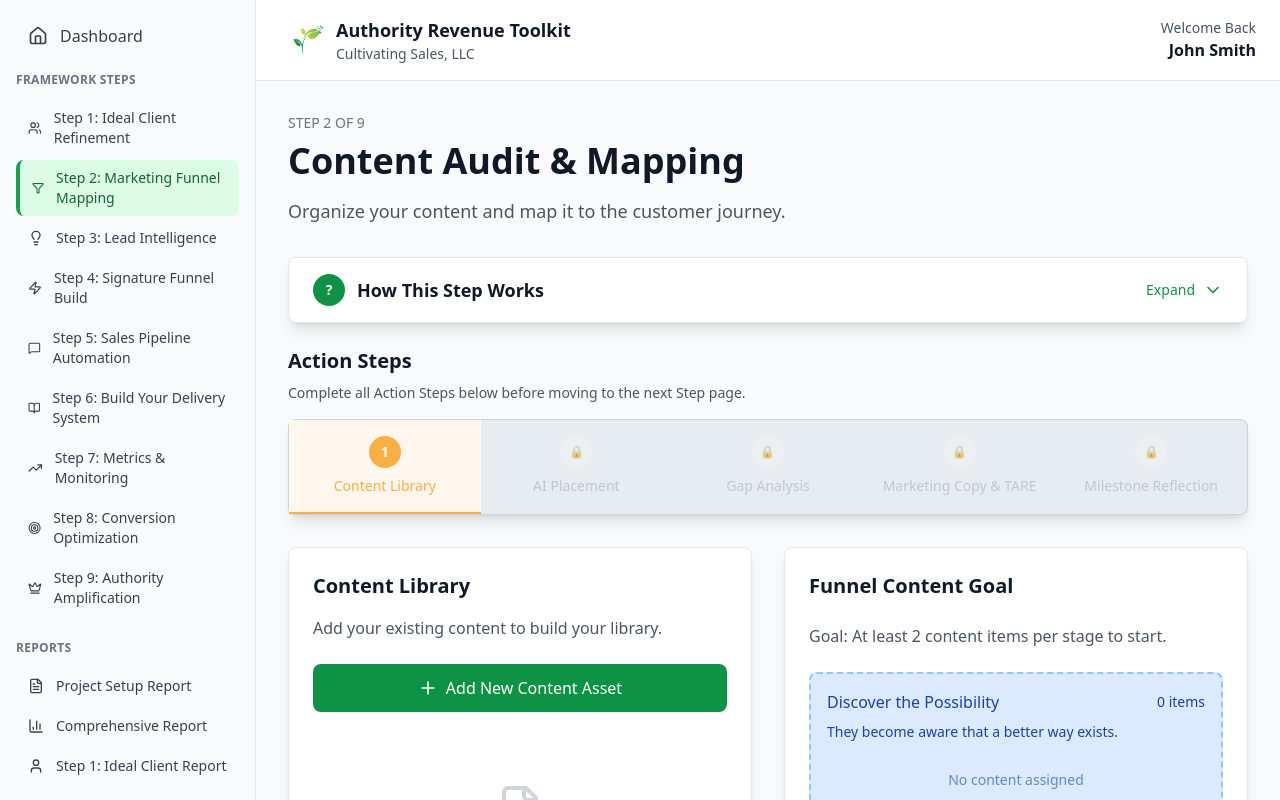
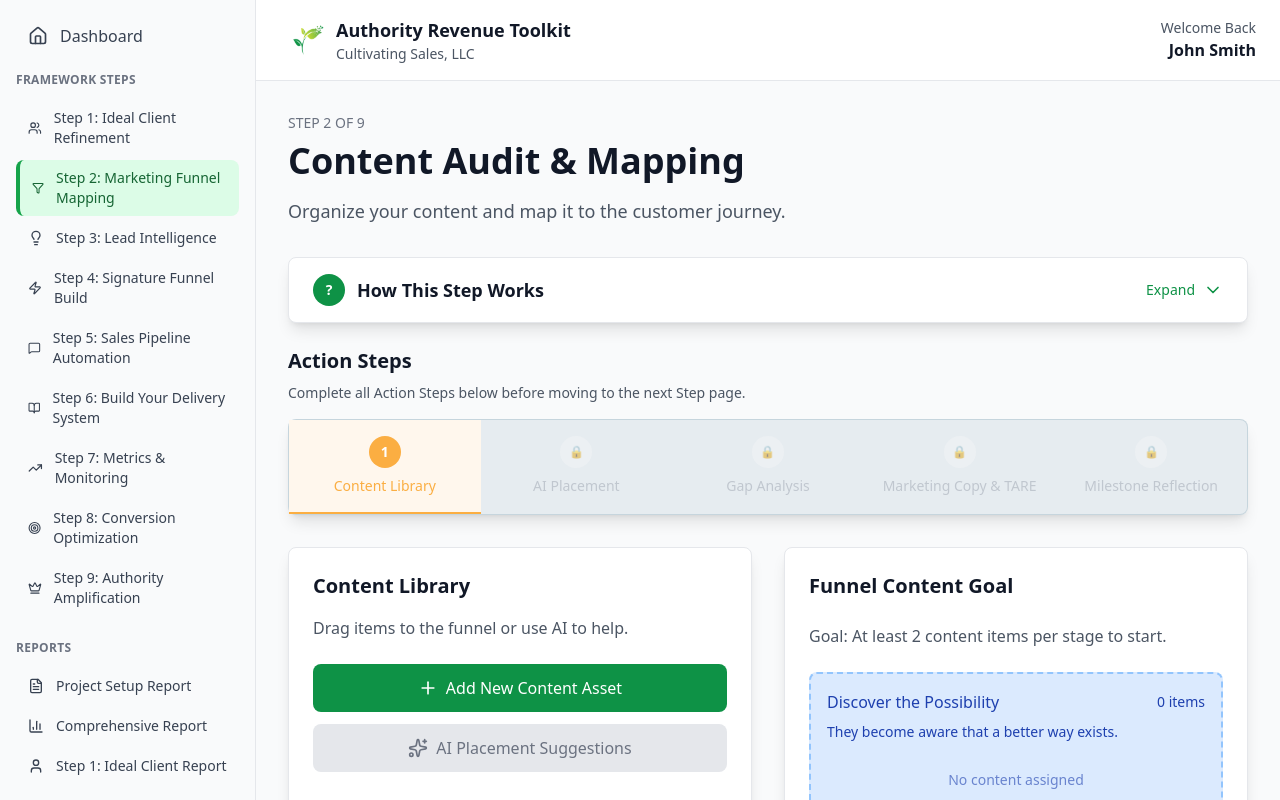
Before and after one commit to mblairghl/csp-tare-project-backup, a React (Vite) app: page /step/2 in a window 1280 px wide. Built offline with nearby package versions, Linux system fonts and the light colour scheme.

Commit message:
Add files via upload

```diff
--- a/src/components/Step2.jsx
+++ b/src/components/Step2.jsx
@@ -83,19 +83,10 @@ const Step2 = () => {
     }
   };
 
-  // Auto-progression logic
+  // Auto-progression logic - only progress when user explicitly moves forward
   useEffect(() => {
-    if (activeSubStep === 1 && hasContentLibrary && !hasPlacedContent) {
-      setActiveSubStep(2);
-    } else if (activeSubStep === 2 && hasPlacedContent && !hasCompletedGapAnalysis) {
-      setActiveSubStep(3);
-    } else if (activeSubStep === 3 && hasCompletedGapAnalysis && !hasMarketingCopy) {
-      setActiveSubStep(4);
-    } else if (activeSubStep === 4 && hasMarketingCopy) {
-      setActiveSubStep(5);
-      // Trigger celebration for milestone
-      console.log('🎉 Milestone reached!');
-    }
+    // Don't auto-progress - let user control when to move to next step
+    // User should be able to add multiple content pieces before AI placement
   }, [hasContentLibrary, hasPlacedContent, hasCompletedGapAnalysis, hasMarketingCopy, activeSubStep]);
 
   // Add content to library
@@ -187,11 +178,16 @@ const Step2 = () => {
   const applyPlacementSuggestion = (suggestion) => {
     const content = contentLibrary.find(c => c.id === suggestion.contentId);
     if (content) {
+      // Add to funnel
       setFunnelContent(prev => ({
         ...prev,
         [suggestion.suggestedStage]: [...prev[suggestion.suggestedStage], content]
       }));
+      // Remove from library
       setContentLibrary(prev => prev.filter(c => c.id !== content.id));
+
+      // Update AI results to remove this suggestion
+      setAiPlacementResults(prev => prev.filter(r => r.contentId !== suggestion.contentId));
     }
   };
 
@@ -462,23 +458,39 @@ Driving action through compelling calls-to-action and clear next steps.
             {activeSubStep === 1 && (
               <div className="bg-white rounded-lg shadow-lg border border-gray-200 p-6">
                 <h3 className="text-xl font-semibold text-gray-900 mb-4">Content Library</h3>
-                <p className="text-gray-600 mb-6">Add your existing content to build your library.</p>
+                <p className="text-gray-600 mb-6">Drag items to the funnel or use AI to help.</p>
 
+                <div className="space-y-3 mb-6">
                   <button
                     onClick={() => setAddContentModalOpen(true)}
-                  className="w-full mb-6 px-6 py-3 bg-[#0e9246] text-white rounded-lg hover:bg-green-700 flex items-center justify-center space-x-2"
+                    className="w-full px-6 py-3 bg-[#0e9246] text-white rounded-lg hover:bg-green-700 flex items-center justify-center space-x-2"
                   >
                     <Plus className="w-5 h-5" />
                     <span>Add New Content Asset</span>
                   </button>
 
+                  <button
+                    onClick={handleAIPlacement}
+                    disabled={contentLibrary.length === 0}
+                    className={`w-full px-6 py-3 rounded-lg flex items-center justify-center space-x-2 ${
+                      contentLibrary.length === 0
+                        ? 'bg-gray-200 text-gray-500 cursor-not-allowed'
+                        : 'bg-[#d7df21] text-black hover:bg-[#c5cd1e]'
+                    }`}
+                  >
+                    <Sparkles className="w-5 h-5" />
+                    <span>AI Placement Suggestions</span>
+                  </button>
+                </div>
+
                 {contentLibrary.length === 0 ? (
                   <div className="text-center py-12 text-gray-500">
                     <FileText className="w-12 h-12 mx-auto mb-4 text-gray-300" />
-                    <p>No content added yet</p>
+                    <p>No unmapped content</p>
                   </div>
                 ) : (
                   <div className="space-y-3">
+                    <h4 className="font-medium text-gray-900">Your Content ({contentLibrary.length} items)</h4>
                     {contentLibrary.map((content) => (
                       <div key={content.id} className="border border-gray-200 rounded-lg p-4">
                         <div className="flex justify-between items-start">
```
Lines whose indentation alone changed are shown as unchanged.
